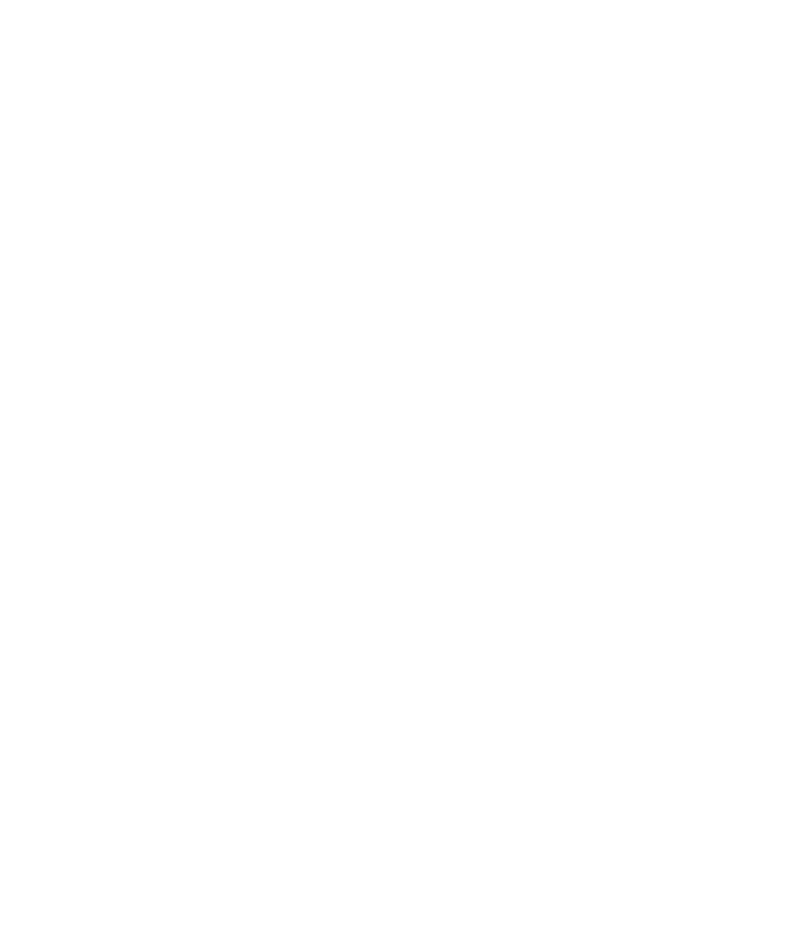
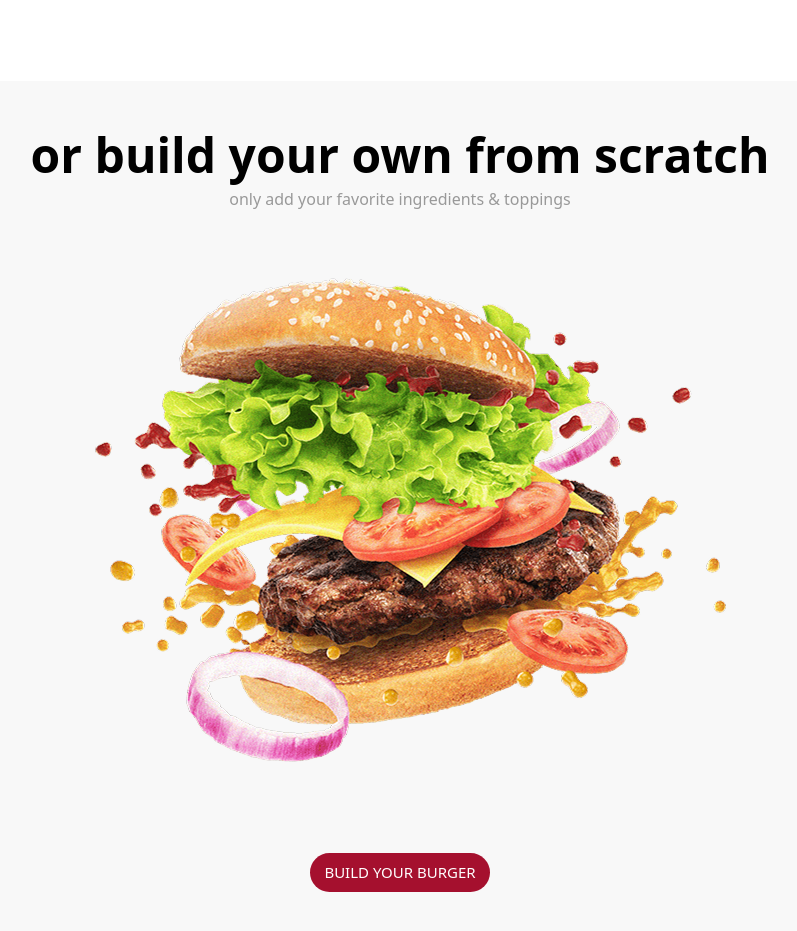
Before and after one commit to CodeShiran/BurgerShop-React, a React (Vite) app: page / in a window 1280 px wide. Shown: the part 3700-4631 px from the top of the page, without its empty margins (240-1037 px from the left). Before the commit the page ends 3781 px from the top, so only its background shows below. Built offline with nearby package versions, Linux system fonts and the light colour scheme.

Commit message:
favorite section completed

```diff
--- a/src/App.jsx
+++ b/src/App.jsx
@@ -4,6 +4,7 @@
 import BeefChicken from './sections/BeefChicken'
 import BurgerHealth from './sections/BurgerHealth'
 import MenuList from './sections/MenuList'
+import Favorite from './sections/Favorite'
 
 const App = () => {
   return (
@@ -13,6 +14,7 @@
       <BeefChicken />
       <BurgerHealth />
       <MenuList />
+      <Favorite />
     </div>
   )
 }
--- a/src/components/Card.jsx
+++ b/src/components/Card.jsx
@@ -1,5 +1,4 @@
 import React from 'react'
-import { burger1 } from '../assets/assest'
 import { CiHeart } from "react-icons/ci";
 
 const Card = ({name, img, description, price}) => {
--- /dev/null
+++ b/src/sections/Favorite.jsx
@@ -0,0 +1,21 @@
+import React from 'react'
+import { burgerLayer } from '../assets/assest'
+
+const Favorite = () => {
+  return (
+    <div className='w-full h-auto text-center bg-[#F8F8F8] py-[50px] px-[80px] flex flex-col justify-center item-center mx-auto'>
+        <div>
+            <h1 className='md:text-5xl text-4xl font-bold'>or build your own from scratch</h1>
+            <p className='mt-2 text-[#999999]'>only add your favorite ingredients & toppings</p>
+        </div>
+        <div className='py-14 w-full h-full flex justify-center items-center overflow-hidden'>
+            <img src={burgerLayer} className='object-cover object-center min-h-[200px]' alt="" />
+        </div>
+        <div className='mt-6'>
+            <button className='px-3.5 py-2 bg-[#A5102E] text-white rounded-4xl text-[15px]'>BUILD YOUR BURGER</button>
+        </div>
+    </div>
+  )
+}
+
+export default Favorite
```
